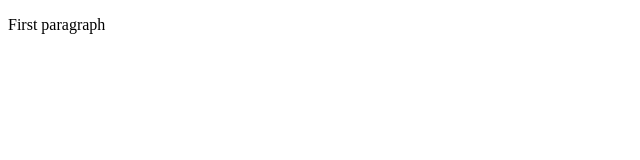
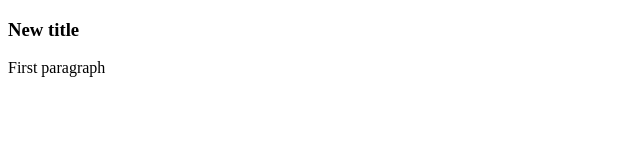
Before and after one commit to sergei-trofimov/test-repo, a plain HTML site: page index.html in a window 1280 px wide. Shown: the whole page, without its empty margins (0-640 px from the left). Drawn offline with Linux system fonts and the light colour scheme.

Commit message:
Update index.html

```diff
--- a/index.html
+++ b/index.html
@@ -7,6 +7,7 @@
   <title>Document</title>
 </head>
 <body>
+  <h3>New title</h3>
   <p>First paragraph</p>
 </body>
 </html>
```
